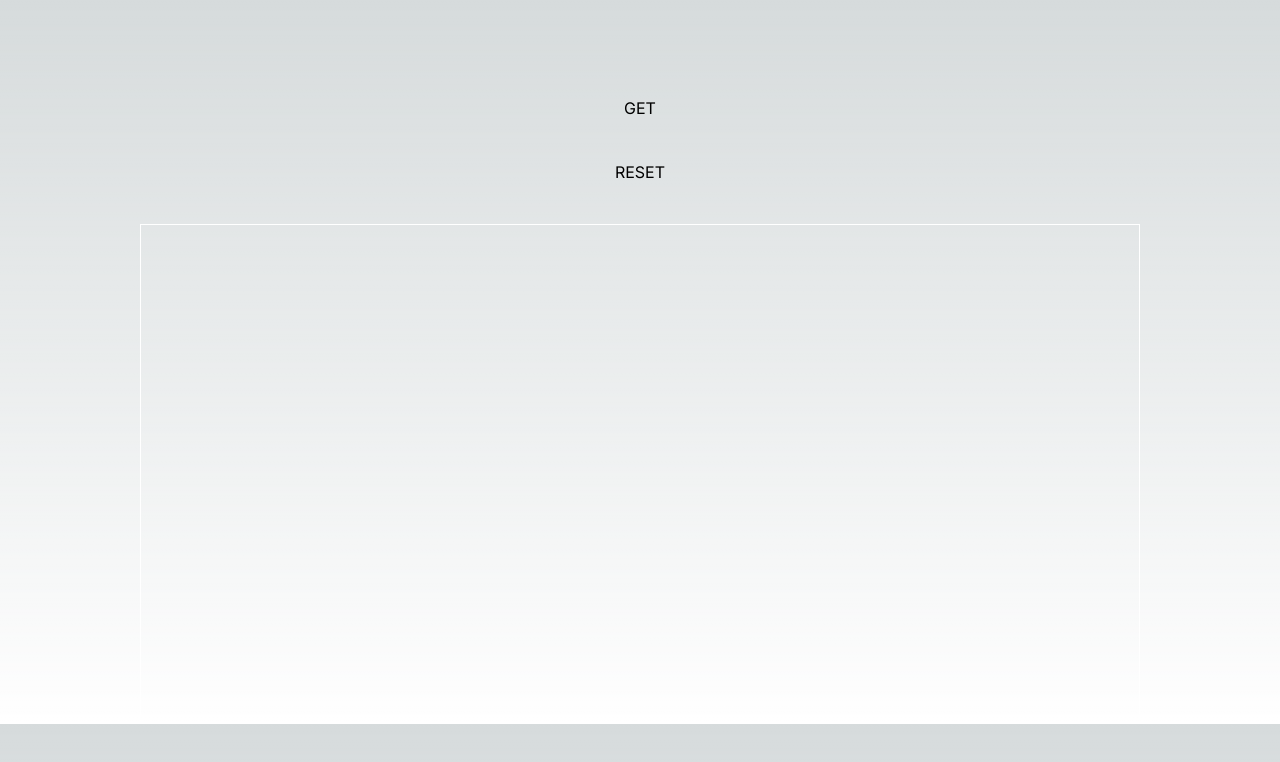
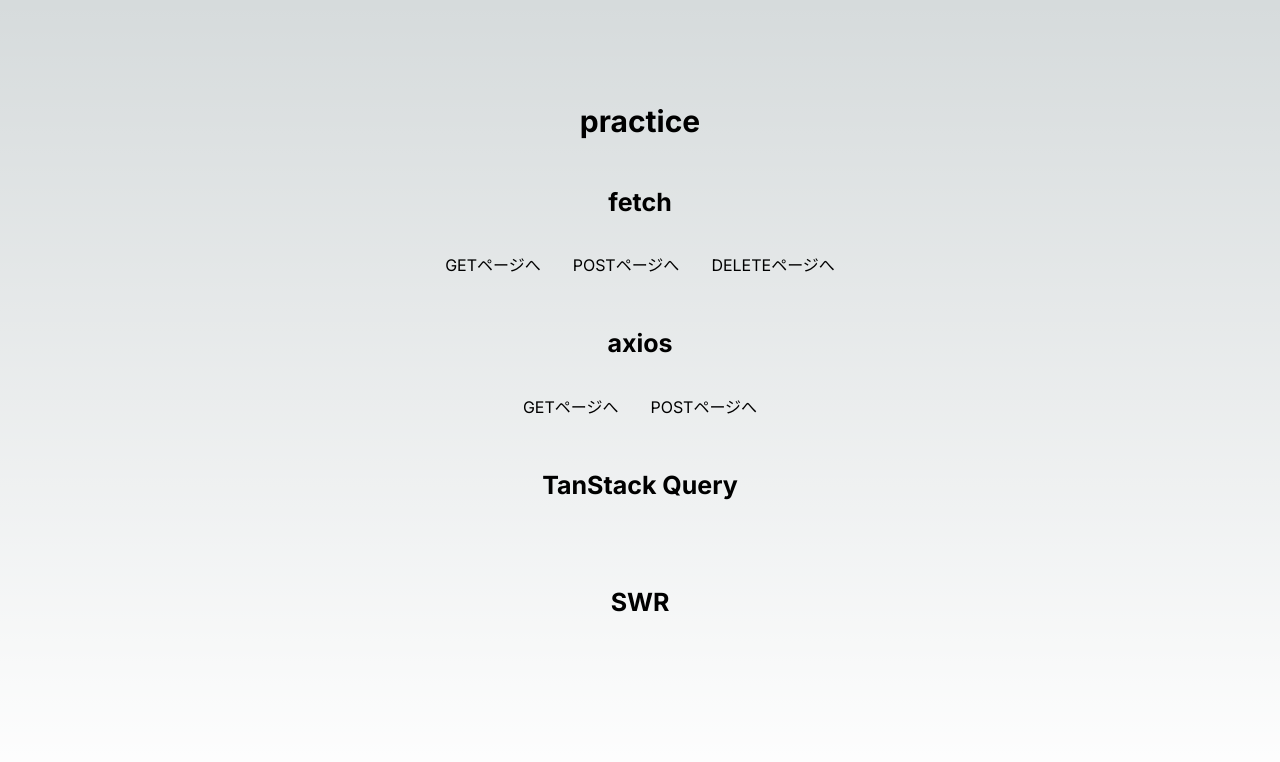
Before and after one commit to shimishimizu/fetch-practice, a Next.js app: page / in a window 1280 px wide. Shown: the top 762 px of the page. Built offline with nearby package versions, Linux system fonts and the light colour scheme.

Commit message:
トップページ作成

```diff
--- a/app/page.tsx
+++ b/app/page.tsx
@@ -1,52 +1,66 @@
-'use client';
-import { useState } from "react";
+"use client";
+import Button from "@/_components/Button";
+import Link from "next/link";
 
 export default function Home() {
-
-  type postsTypes = {
-    id: number;
-    userId: number;
-    title: string;
-    body: string;
-  };
-
-  const [results, setResults] = useState<Array<postsTypes>>([]);
-
-  // useEffect(() => {
-    // }, [])
-  const getData = () => {
-    fetch("https://jsonplaceholder.typicode.com/posts/")
-    .then(res => res.json())
-    .then(json => setResults(json))
-    .catch(() => alert('error'));
-  }
-
-  const resetData = () => {
-    setResults([]);
-  }
-
-  console.log(results)
-
   return (
     <>
-      <div className="pt-24 mb-10 flex justify-center items-center gap-4">
-        <button onClick={getData}>GET</button>
-        {/* <button onClick={''}>POST</button> */}
-        {/* <button onClick={''}>DELETE</button> */}
+      <div className="h-screen flex flex-col justify-center items-center">
+        <h1 className="text-center text-[30px] font-bold mb-10">practice</h1>
+        <h2 className="text-center text-[25px] font-bold mb-8">fetch</h2>
+        <div className="mb-12 flex justify-center items-center gap-8">
+          <Link href={"/fetch/get"}>
+            <Button label="GETページへ" />
+          </Link>
+          <Link href={"/fetch/post"}>
+            <Button label="POSTページへ" />
+          </Link>
+          <Link href={"/fetch/delete"}>
+            <Button label="DELETEページへ" />
+          </Link>
+        </div>
+
+        <h2 className="text-center text-[25px] font-bold mb-8">axios</h2>
+        <div className="mb-12 flex justify-center items-center gap-8">
+          <Link href={"/axios/get"}>
+            <Button label="GETページへ" />
+          </Link>
+          <Link href={"/axios/post"}>
+            <Button label="POSTページへ" />
+          </Link>
+          {/* <Link href={"/delete"}>
+            <Button label="DELETEページへ" />
+          </Link> */}
+        </div>
+
+        <h2 className="text-center text-[25px] font-bold mb-8">
+          TanStack Query
+        </h2>
+        <div className="mb-12 flex justify-center items-center gap-8">
+          {/* <Link href={"/tanStackQuery/get"}>
+            <Button label="GETページへ" />
+          </Link> */}
+          {/* <Link href={"/tanStackQuery/post"}>
+            <Button label="POSTページへ" />
+          </Link> */}
+          {/* <Link href={"/delete"}>
+            <Button label="DELETEページへ" />
+          </Link> */}
+        </div>
+
+        <h2 className="text-center text-[25px] font-bold mb-8">SWR</h2>
+        <div className="mb-12 flex justify-center items-center gap-8">
+          {/* <Link href={"/SWR/get"}>
+            <Button label="GETページへ" />
+          </Link> */}
+          {/* <Link href={"/SWR/post"}>
+            <Button label="POSTページへ" />
+          </Link> */}
+          {/* <Link href={"/delete"}>
+            <Button label="DELETEページへ" />
+          </Link> */}
+        </div>
       </div>
-      <div className="mb-10 flex justify-center items-center gap-4">
-        <button onClick={resetData}>RESET</button>
-      </div>
-      <ul className="border border-white h-[500px] w-[1000px] mx-auto p-3 overflow-scroll">
-        {results.map((item, index) => (
-          <li key={index} className="border-b border-white">
-            <p>{item.Id}</p>
-            <p>{item.userId}</p>
-            <p>{item.title}</p>
-            <p>{item.body}</p>
-          </li>
-        ))}
-      </ul>
     </>
   );
 }
```
